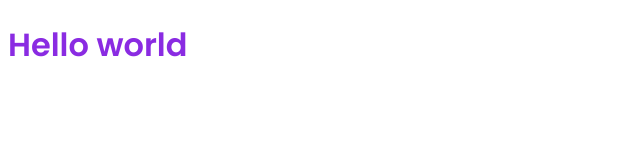
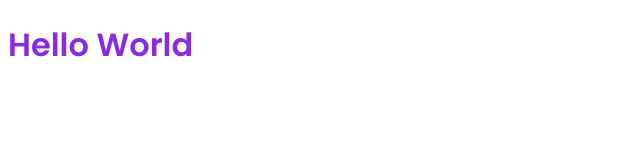
Before and after one commit to horquidia-lima/ig.news, a Next.js app: page / in a window 1280 px wide. Shown: the top 160 px of the page, without its empty margins (0-640 px from the left). Built offline with nearby package versions, Linux system fonts and the light colour scheme.

Commit message:
title dinamico por pagina

```diff
--- a/src/pages/_document.tsx
+++ b/src/pages/_document.tsx
@@ -8,7 +8,7 @@
                     <link rel="preconnect" href="https://fonts.googleapis.com"/>
                     <link rel="preconnect" href="https://fonts.gstatic.com"/>
                     <link href="https://fonts.googleapis.com/css2?family=Poppins:wght@400;600&family=Roboto:wght@700;900&display=swap" rel="stylesheet"/>
-                    <title>ig.news</title>
+
                 </Head>
                 <body>
                     <Main/>
--- a/src/pages/index.tsx
+++ b/src/pages/index.tsx
@@ -1,9 +1,15 @@
+import Head from "next/head"
+
 import styles from  "../styles/home.module.scss"
 
 export default function Home() {
   return (
-    <h1 className={styles.title}>
-      Hello world
-    </h1>
+    <>
+      <Head>
+          <title>Inicio | Ig.news</title>
+      </Head>
+      <h1 className={styles.title}>Hello World</h1>
+    </>
+
   )
 }
```
